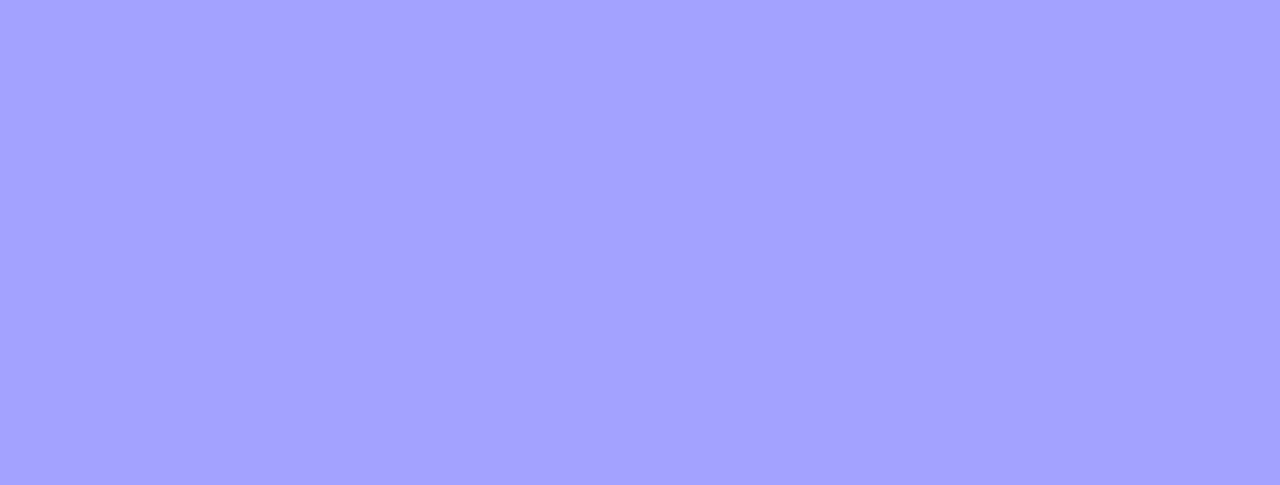
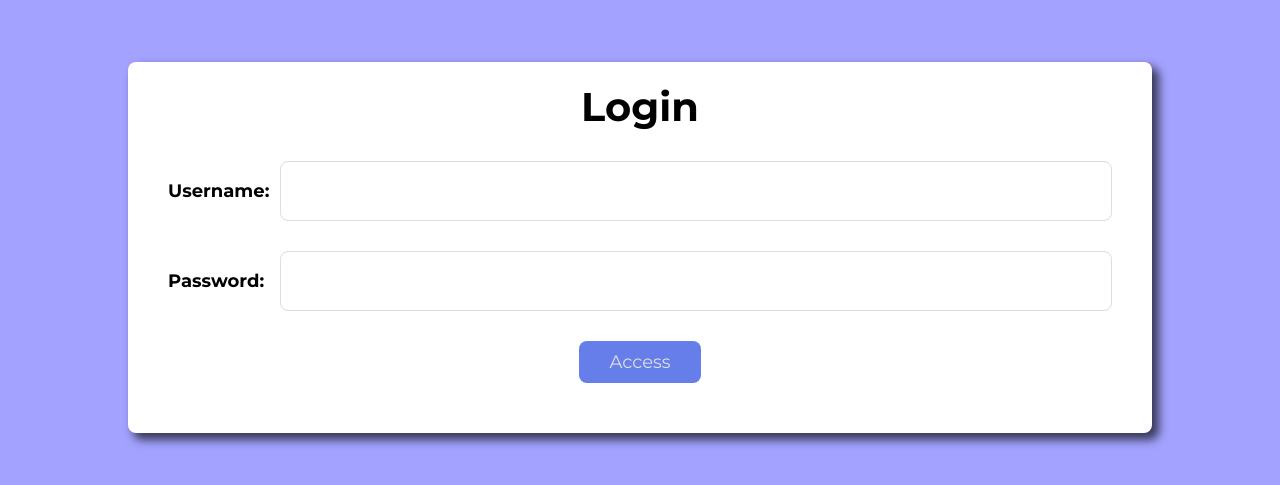
Before and after one commit to caioamaralgit/react-erp, a React (Create React App) app in the folder web/: page /login in a window 1280 px wide. Shown: the part 153-638 px from the top of the page. Built offline with nearby package versions, Linux system fonts and the light colour scheme.

Commit message:
[web] Created login function and auth verification

```diff
--- a/web/package.json
+++ b/web/package.json
@@ -7,6 +7,7 @@
     "@testing-library/react": "^9.3.2",
     "@testing-library/user-event": "^7.1.2",
     "axios": "^0.19.2",
+    "history": "^4.10.1",
     "react": "^16.13.1",
     "react-dom": "^16.13.1",
     "react-router-dom": "^5.1.2",
--- a/web/src/App.js
+++ b/web/src/App.js
@@ -7,9 +7,7 @@ import Routes from './routes';
 import './App.scss';
 
 function App() {
-  return (
-    <Routes />
-  );
+  return <Routes />;
 }
 
 export default App;
--- a/web/src/pages/Login/index.js
+++ b/web/src/pages/Login/index.js
@@ -1,19 +1,55 @@
-import React from 'react';
+import React, { useState } from 'react';
+import { useHistory } from 'react-router-dom';
 
+import api from '../../services/api';
 import './styles.scss';
 
 export default function Login() {
+    const [username, setUsername] = useState('');
+    const [password, setPassword] = useState('');
+
+    const history = useHistory();
+
+    function handleLogin(event) {
+        event.preventDefault();
+
+        api.post('login', {
+            username,
+            password
+        }).then(({ data }) => {
+            sessionStorage.setItem("token", data.token);
+            sessionStorage.setItem("user", JSON.stringify(data.user));
+
+            history.push('/clients');
+        }).catch(({ response }) => {
+            console.log(response.data.error);
+        });
+    }
+
     return (
-        <div class="container max-w-screen-lg">
+        <div className="container max-w-screen-lg">
             <h1>Login</h1>
-            <form>
+            <form onSubmit={handleLogin}>
                 <div className="block sm:flex items-center">
-                    <label for="username" className="sm:mr-3">Username:</label>
-                    <input id="username" className="mt-3 sm:mt-0" />
+                    <label htmlFor="username" className="sm:mr-3">Username:</label>
+                    <input
+                        id="username"
+                        className="mt-3 sm:mt-0"
+                        value={username}
+                        onChange={event => setUsername(event.target.value)}
+                        required
+                    />
                 </div>
                 <div className="block sm:flex items-center">
-                    <label for="password" className="sm:mr-3">Password:</label>
-                    <input id="password" type="password" className="mt-3 sm:mt-0" />
+                    <label htmlFor="password" className="sm:mr-3">Password:</label>
+                    <input
+                        id="password"
+                        type="password"
+                        className="mt-3 sm:mt-0"
+                        value={password}
+                        onChange={event => setPassword(event.target.value)}
+                        required
+                    />
                 </div>
                 <div className="text-center">
                     <button className="bg-indigo-500 button" type="submit">Access</button>
--- a/web/src/routes.js
+++ b/web/src/routes.js
@@ -1,22 +1,39 @@
 import React from 'react';
-import { BrowserRouter, Route, Switch } from 'react-router-dom';
+import { BrowserRouter, Route, Switch, Redirect } from 'react-router-dom';
+import { createBrowserHistory } from 'history';
 
 import Login from './pages/Login';
 import Viewer from './pages/Viewer';
 import NewUser from './pages/NewUser';
 import NewClient from './pages/NewClient';
 
+export const history = createBrowserHistory();
+
 export default function Routes() {
+    function isAuthenticated() {
+        return sessionStorage.getItem('token') !== null;
+    }
+
+    function PrivateRoute({ path, component }) {
+        if (!isAuthenticated()) {
+            component = () => <Redirect to="/login" />;
+        }
+
+        return <Route path={path} render={component} />;
+    }
+
     return (
         <BrowserRouter>
             <Switch>
-                <Route path="/" exact component={Login} />
+                <Route path="/login" component={Login} />
 
-                <Route path="/users/new" component={NewUser} />
-                <Route path="/users" render={() => <Viewer content="users" />} />
+                <PrivateRoute path="/users/new" component={() => <NewUser />} />
+                <PrivateRoute path="/users" component={() => <Viewer content="users" />} />
 
-                <Route path="/clients/new" component={NewClient} />
-                <Route path="/clients" render={() => <Viewer content="clients" />} />
+                <PrivateRoute path="/clients/new" component={() => <NewClient />} />
+                <PrivateRoute path="/clients" component={() => <Viewer content="clients" />} />
+
+                <Route path="/" render={() => <Redirect to="/clients" />} />
             </Switch>
         </BrowserRouter>
     );
--- /dev/null
+++ b/web/src/services/api.js
@@ -0,0 +1,28 @@
+import axios from 'axios';
+import { history } from '../routes';
+
+const api = axios.create({
+    baseURL: 'http://localhost:3333'
+});
+
+api.interceptors.request.use(async config => {
+    const token = sessionStorage.getItem('token');
+
+    if (token) config.headers.Authorization = `Bearer ${token}`;
+
+    return config;
+});
+
+api.interceptors.response.use(response => {
+    return response;
+}, error => {
+    const response = error.response;
+
+    if (response.status === 401 && response.data.error === "Invalid auth token") {
+        history.push('/login');
+    }
+
+    return Promise.reject(error);
+});
+
+export default api;
```
Also changed, not shown: 1 other file (tests, documents, lock files or other folders).
